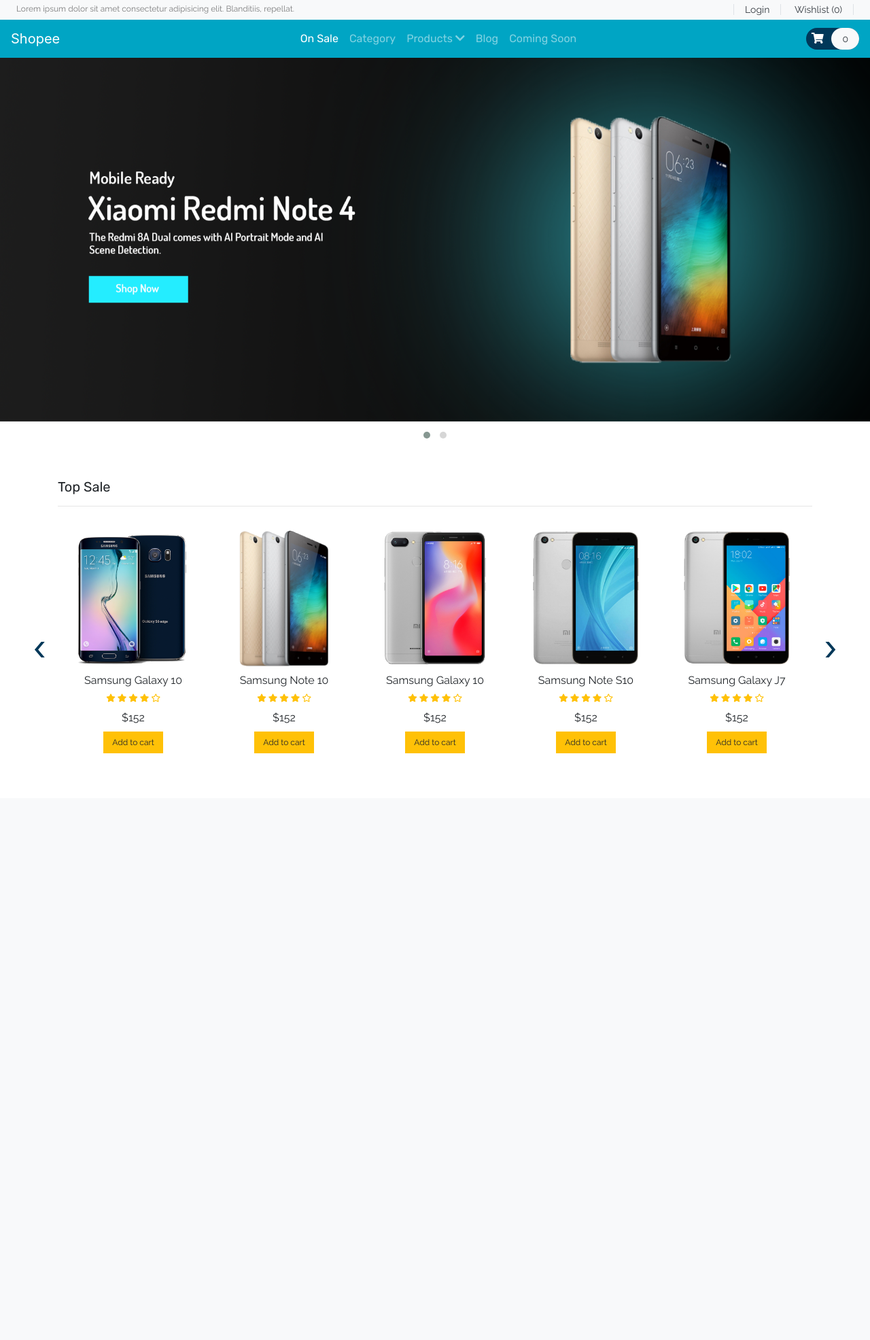
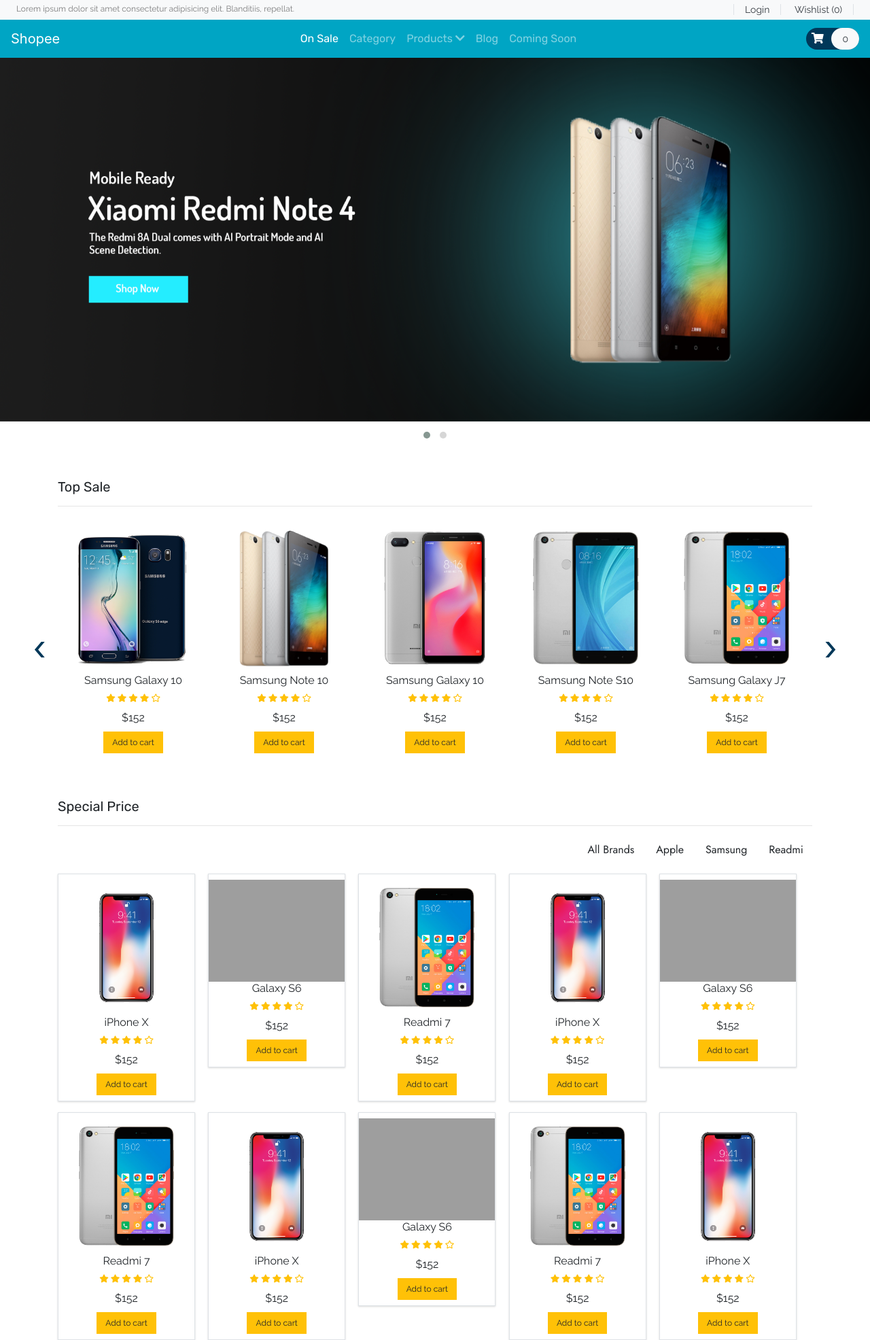
Before and after one commit to Ref-Bit/shopee, a PHP site: page / in a window 1280 px wide. Shown: the whole page at 68% size. Before the commit the page ends 1108 px from the top, so only its background shows below. Run offline with PHP 8.4, Linux system fonts and the light colour scheme; some libraries are stand-ins or nearby versions; grey boxes are pictures that could not be loaded.

Commit message:
Special Price section is added

```diff
--- a/assets/css/style.css
+++ b/assets/css/style.css
@@ -1,6 +1,16 @@
 @import url("https://fonts.googleapis.com/css2?family=Jost&family=Raleway&family=Rubik&display=swap");
 /* Variables */
 /* Global Stlyes */
+::-webkit-scrollbar {
+  position: relative;
+  width: 7px;
+}
+
+::-webkit-scrollbar-thumb {
+  background-color: #003859;
+  border-radius: 3px;
+}
+
 button, button:focus {
   outline: none !important;
   box-shadow: none !important;
@@ -102,4 +112,15 @@
   padding: 0 1rem;
 }
 
+/* Special Price */
+#special-price .grid .grid-item {
+  margin-right: 1.2rem;
+  margin-top: 1rem;
+  box-shadow: 0 1px 3px 0 rgba(0, 0, 0, 0.1), 0 1px 2px 0 rgba(0, 0, 0, 0.06);
+  transition: 0.5s ease;
+}
+#special-price .grid .grid-item:hover {
+  box-shadow: 0 25px 50px -12px rgba(0, 0, 0, 0.25);
+}
+
 /*# sourceMappingURL=style.css.map */
--- a/assets/index.js
+++ b/assets/index.js
@@ -30,4 +30,15 @@
       }
     }
   })
+
+  /* Special Price isotope Filter */
+  var $grid = $(".grid").isotope({
+    itemSelector: '.grid-item',
+    layoutMode: 'fitRows'
+  })
+
+  $(".button-group").on("click", "button", function(){
+    let filterVal = $(this).attr("data-filter")
+    $grid.isotope({filter: filterVal});
+  })
 });
--- a/assets/sass/include/_global.scss
+++ b/assets/sass/include/_global.scss
@@ -1,4 +1,12 @@
 /* Global Stlyes */
+::-webkit-scrollbar{
+  position: relative;
+  width: 7px;
+}
+::-webkit-scrollbar-thumb{
+  background-color: $color-primary;
+  border-radius: 3px;
+}
 button, button:focus{
   outline: none !important;
   box-shadow: none !important;
--- /dev/null
+++ b/assets/sass/include/_special-price.scss
@@ -0,0 +1,12 @@
+/* Special Price */
+#special-price{
+  .grid .grid-item{
+    margin-right: 1.2rem;
+    margin-top: 1rem;
+    box-shadow: $shadow;
+    transition: $transition-500;
+    &:hover{
+      box-shadow: $shadow-2xl;
+    }
+  }
+}
--- a/assets/sass/include/_variables.scss
+++ b/assets/sass/include/_variables.scss
@@ -7,3 +7,13 @@
 $color-yellow: #ffd289;
 $transition-300: 0.3s ease;
 $transition-500: 0.5s ease;
+$shadow-xs:	0 0 0 1px rgba(0, 0, 0, 0.05);
+$shadow-sm:	0 1px 2px 0 rgba(0, 0, 0, 0.05);
+$shadow: 0 1px 3px 0 rgba(0, 0, 0, 0.1), 0 1px 2px 0 rgba(0, 0, 0, 0.06);
+$shadow-md:	0 4px 6px -1px rgba(0, 0, 0, 0.1), 0 2px 4px -1px rgba(0, 0, 0, 0.06);
+$shadow-lg:	0 10px 15px -3px rgba(0, 0, 0, 0.1), 0 4px 6px -2px rgba(0, 0, 0, 0.05);
+$shadow-xl:	0 20px 25px -5px rgba(0, 0, 0, 0.1), 0 10px 10px -5px rgba(0, 0, 0, 0.04);
+$shadow-2xl:	0 25px 50px -12px rgba(0, 0, 0, 0.25);
+$shadow-inner:	inset 0 2px 4px 0 rgba(0, 0, 0, 0.06);
+$shadow-outline:	0 0 0 3px rgba(66, 153, 225, 0.5);
+$shadow-none:	none;
--- a/assets/sass/style.scss
+++ b/assets/sass/style.scss
@@ -4,3 +4,4 @@
 @import './include/typography';
 @import './include/colors';
 @import './include/top-sale';
+@import './include/special-price';
--- a/index.html
+++ b/index.html
@@ -270,6 +270,232 @@
         </div>
       </div>
     </section>
+
+    <!-- Special Price -->
+    <section id="special-price">
+      <div class="container">
+        <h4 class="font-rubik font-20">Special Price</h4>
+        <hr>
+        <div class="button-group text-right font-20 font-jost" id="filters">
+          <button class="btn is-checked" data-filter="*">All Brands</button>
+          <button class="btn" data-filter=".Apple">Apple</button>
+          <button class="btn" data-filter=".Samsung">Samsung</button>
+          <button class="btn" data-filter=".Readmi">Readmi</button>
+        </div>
+        <div class="grid">
+          <div class="grid-item Apple border">
+            <div class="item py-2" style="width: 200px;">
+              <div class="product font-raleway">
+                <a href="#"><img src="assets/images/products/11.png" alt="Product11" class="img-fluid"></a>
+                <div class="text-center">
+                  <h6>iPhone X</h6>
+                  <div class="rating text-warning font-12">
+                    <span><i class="fas fa-star"></i></span>
+                    <span><i class="fas fa-star"></i></span>
+                    <span><i class="fas fa-star"></i></span>
+                    <span><i class="fas fa-star"></i></span>
+                    <span><i class="far fa-star"></i></span>
+                  </div>
+                  <div class="price py-2">
+                    <span>$152</span>
+                  </div>
+                  <button type="submit" class="btn btn-warning rounded-0 font-12 font-bold">Add to cart</button>
+                </div>
+              </div>
+            </div>
+          </div>
+          <div class="grid-item Samsung border">
+            <div class="item py-2" style="width: 200px;">
+              <div class="product font-raleway">
+                <a href="#"><img src="assets/images/products/7.png" alt="Product7" class="img-fluid"></a>
+                <div class="text-center">
+                  <h6>Galaxy S6</h6>
+                  <div class="rating text-warning font-12">
+                    <span><i class="fas fa-star"></i></span>
+                    <span><i class="fas fa-star"></i></span>
+                    <span><i class="fas fa-star"></i></span>
+                    <span><i class="fas fa-star"></i></span>
+                    <span><i class="far fa-star"></i></span>
+                  </div>
+                  <div class="price py-2">
+                    <span>$152</span>
+                  </div>
+                  <button type="submit" class="btn btn-warning rounded-0 font-12 font-bold">Add to cart</button>
+                </div>
+              </div>
+            </div>
+          </div>
+          <div class="grid-item Readmi border">
+            <div class="item py-2" style="width: 200px;">
+              <div class="product font-raleway">
+                <a href="#"><img src="assets/images/products/5.png" alt="Product5" class="img-fluid"></a>
+                <div class="text-center">
+                  <h6>Readmi 7</h6>
+                  <div class="rating text-warning font-12">
+                    <span><i class="fas fa-star"></i></span>
+                    <span><i class="fas fa-star"></i></span>
+                    <span><i class="fas fa-star"></i></span>
+                    <span><i class="fas fa-star"></i></span>
+                    <span><i class="far fa-star"></i></span>
+                  </div>
+                  <div class="price py-2">
+                    <span>$152</span>
+                  </div>
+                  <button type="submit" class="btn btn-warning rounded-0 font-12 font-bold">Add to cart</button>
+                </div>
+              </div>
+            </div>
+          </div>
+          <div class="grid-item Apple border">
+            <div class="item py-2" style="width: 200px;">
+              <div class="product font-raleway">
+                <a href="#"><img src="assets/images/products/11.png" alt="Product11" class="img-fluid"></a>
+                <div class="text-center">
+                  <h6>iPhone X</h6>
+                  <div class="rating text-warning font-12">
+                    <span><i class="fas fa-star"></i></span>
+                    <span><i class="fas fa-star"></i></span>
+                    <span><i class="fas fa-star"></i></span>
+                    <span><i class="fas fa-star"></i></span>
+                    <span><i class="far fa-star"></i></span>
+                  </div>
+                  <div class="price py-2">
+                    <span>$152</span>
+                  </div>
+                  <button type="submit" class="btn btn-warning rounded-0 font-12 font-bold">Add to cart</button>
+                </div>
+              </div>
+            </div>
+          </div>
+          <div class="grid-item Samsung border">
+            <div class="item py-2" style="width: 200px;">
+              <div class="product font-raleway">
+                <a href="#"><img src="assets/images/products/7.png" alt="Product7" class="img-fluid"></a>
+                <div class="text-center">
+                  <h6>Galaxy S6</h6>
+                  <div class="rating text-warning font-12">
+                    <span><i class="fas fa-star"></i></span>
+                    <span><i class="fas fa-star"></i></span>
+                    <span><i class="fas fa-star"></i></span>
+                    <span><i class="fas fa-star"></i></span>
+                    <span><i class="far fa-star"></i></span>
+                  </div>
+                  <div class="price py-2">
+                    <span>$152</span>
+                  </div>
+                  <button type="submit" class="btn btn-warning rounded-0 font-12 font-bold">Add to cart</button>
+                </div>
+              </div>
+            </div>
+          </div>
+          <div class="grid-item Readmi border">
+            <div class="item py-2" style="width: 200px;">
+              <div class="product font-raleway">
+                <a href="#"><img src="assets/images/products/5.png" alt="Product5" class="img-fluid"></a>
+                <div class="text-center">
+                  <h6>Readmi 7</h6>
+                  <div class="rating text-warning font-12">
+                    <span><i class="fas fa-star"></i></span>
+                    <span><i class="fas fa-star"></i></span>
+                    <span><i class="fas fa-star"></i></span>
+                    <span><i class="fas fa-star"></i></span>
+                    <span><i class="far fa-star"></i></span>
+                  </div>
+                  <div class="price py-2">
+                    <span>$152</span>
+                  </div>
+                  <button type="submit" class="btn btn-warning rounded-0 font-12 font-bold">Add to cart</button>
+                </div>
+              </div>
+            </div>
+          </div>
+          <div class="grid-item Apple border">
+            <div class="item py-2" style="width: 200px;">
+              <div class="product font-raleway">
+                <a href="#"><img src="assets/images/products/11.png" alt="Product11" class="img-fluid"></a>
+                <div class="text-center">
+                  <h6>iPhone X</h6>
+                  <div class="rating text-warning font-12">
+                    <span><i class="fas fa-star"></i></span>
+                    <span><i class="fas fa-star"></i></span>
+                    <span><i class="fas fa-star"></i></span>
+                    <span><i class="fas fa-star"></i></span>
+                    <span><i class="far fa-star"></i></span>
+                  </div>
+                  <div class="price py-2">
+                    <span>$152</span>
+                  </div>
+                  <button type="submit" class="btn btn-warning rounded-0 font-12 font-bold">Add to cart</button>
+                </div>
+              </div>
+            </div>
+          </div>
+          <div class="grid-item Samsung border">
+            <div class="item py-2" style="width: 200px;">
+              <div class="product font-raleway">
+                <a href="#"><img src="assets/images/products/7.png" alt="Product7" class="img-fluid"></a>
+                <div class="text-center">
+                  <h6>Galaxy S6</h6>
+                  <div class="rating text-warning font-12">
+                    <span><i class="fas fa-star"></i></span>
+                    <span><i class="fas fa-star"></i></span>
+                    <span><i class="fas fa-star"></i></span>
+                    <span><i class="fas fa-star"></i></span>
+                    <span><i class="far fa-star"></i></span>
+                  </div>
+                  <div class="price py-2">
+                    <span>$152</span>
+                  </div>
+                  <button type="submit" class="btn btn-warning rounded-0 font-12 font-bold">Add to cart</button>
+                </div>
+              </div>
+            </div>
+          </div>
+          <div class="grid-item Readmi border">
+            <div class="item py-2" style="width: 200px;">
+              <div class="product font-raleway">
+                <a href="#"><img src="assets/images/products/5.png" alt="Product5" class="img-fluid"></a>
+                <div class="text-center">
+                  <h6>Readmi 7</h6>
+                  <div class="rating text-warning font-12">
+                    <span><i class="fas fa-star"></i></span>
+                    <span><i class="fas fa-star"></i></span>
+                    <span><i class="fas fa-star"></i></span>
+                    <span><i class="fas fa-star"></i></span>
+                    <span><i class="far fa-star"></i></span>
+                  </div>
+                  <div class="price py-2">
+                    <span>$152</span>
+                  </div>
+                  <button type="submit" class="btn btn-warning rounded-0 font-12 font-bold">Add to cart</button>
+                </div>
+              </div>
+            </div>
+          </div>
+          <div class="grid-item Apple border">
+            <div class="item py-2" style="width: 200px;">
+              <div class="product font-raleway">
+                <a href="#"><img src="assets/images/products/11.png" alt="Product11" class="img-fluid"></a>
+                <div class="text-center">
+                  <h6>iPhone X</h6>
+                  <div class="rating text-warning font-12">
+                    <span><i class="fas fa-star"></i></span>
+                    <span><i class="fas fa-star"></i></span>
+                    <span><i class="fas fa-star"></i></span>
+                    <span><i class="fas fa-star"></i></span>
+                    <span><i class="far fa-star"></i></span>
+                  </div>
+                  <div class="price py-2">
+                    <span>$152</span>
+                  </div>
+                  <button type="submit" class="btn btn-warning rounded-0 font-12 font-bold">Add to cart</button>
+                </div>
+              </div>
+            </div>
+          </div>
+        </div>
+      </div>
+    </section>
   </main>
 
   <!-- Footer -->
@@ -280,6 +506,7 @@
   <script src="https://cdn.jsdelivr.net/npm/popper.js@1.16.0/dist/umd/popper.min.js" integrity="sha384-Q6E9RHvbIyZFJoft+2mJbHaEWldlvI9IOYy5n3zV9zzTtmI3UksdQRVvoxMfooAo" crossorigin="anonymous"></script>
   <script src="https://stackpath.bootstrapcdn.com/bootstrap/4.4.1/js/bootstrap.min.js" integrity="sha384-wfSDF2E50Y2D1uUdj0O3uMBJnjuUD4Ih7YwaYd1iqfktj0Uod8GCExl3Og8ifwB6" crossorigin="anonymous"></script>
   <script src="https://cdnjs.cloudflare.com/ajax/libs/OwlCarousel2/2.3.4/owl.carousel.min.js" integrity="sha256-pTxD+DSzIwmwhOqTFN+DB+nHjO4iAsbgfyFq5K5bcE0=" crossorigin="anonymous"></script>
+  <script src="https://cdnjs.cloudflare.com/ajax/libs/jquery.isotope/3.0.6/isotope.pkgd.min.js" integrity="sha256-CBrpuqrMhXwcLLUd5tvQ4euBHCdh7wGlDfNz8vbu/iI=" crossorigin="anonymous"></script>
   <script src="assets/index.js"></script>
 </body>
 </html>
```
Also changed, not shown: 1 other file.
